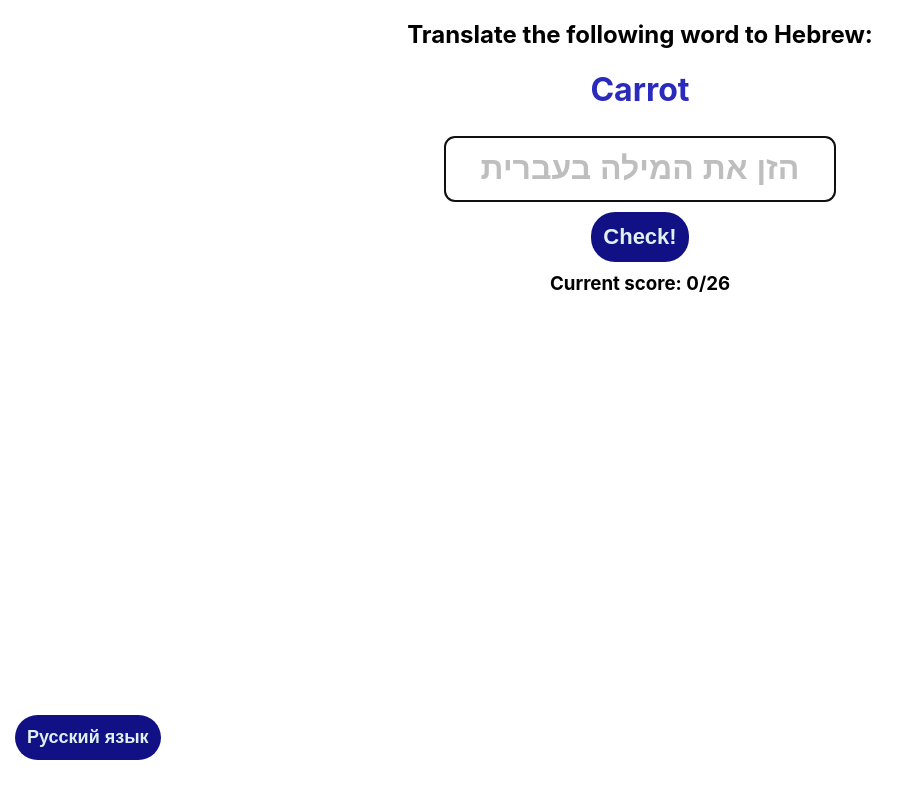
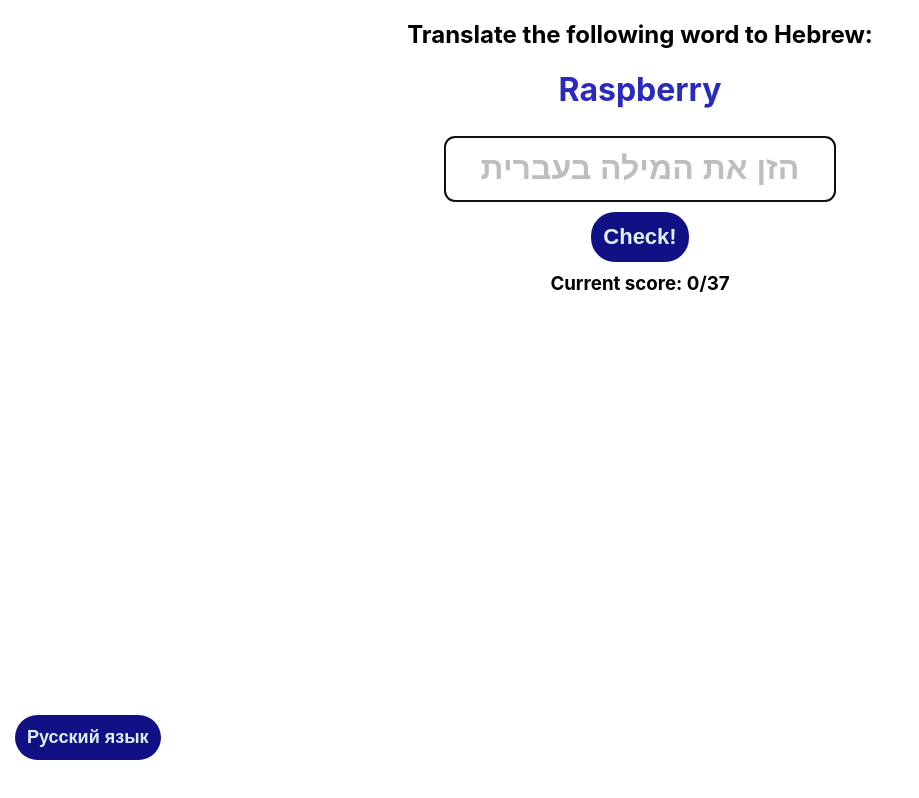
Before and after one commit to EranLavan/s-sage-one, a React (Create React App) app: page / in a window 1280 px wide. Shown: the top 798 px of the page, without its empty margins (0-919 px from the left). Built offline with nearby package versions, Linux system fonts and the light colour scheme.

Commit message:
modified:   src/data/words.js

```diff
--- a/src/data/words.js
+++ b/src/data/words.js
@@ -259,9 +259,118 @@ const words = [
     category: 'grocery'
   },
 
+  {
+    id: 27,
+    english: 'Beverage',
+    russian: 'Напиток',
+    hebrew: 'משקא',
+    pronuncEng: 'mashkE',
+    pronuncRus: 'машкЕ',
+    category: 'grocery'
+  },
+
+  {
+    id: 28,
+    english: 'Beer',
+    russian: 'Пиво',
+    hebrew: 'בירה',
+    pronuncEng: 'bira',
+    pronuncRus: 'бИра',
+    category: 'grocery'
+  },
+
+  {
+    id: 29,
+    english: 'Wine',
+    russian: 'Вино',
+    hebrew: 'יין',
+    pronuncEng: 'yAin',
+    pronuncRus: 'Яин',
+    category: 'grocery'
+  },
+
+  {
+    id: 30,
+    english: 'Juice',
+    russian: 'Сок',
+    hebrew: 'מיץ',
+    pronuncEng: 'mitz',
+    pronuncRus: 'миц',
+    category: 'grocery'
+  },
+
+  {
+    id: 31,
+    english: 'Water',
+    russian: 'Вода',
+    hebrew: 'מים',
+    pronuncEng: 'mAim',
+    pronuncRus: 'мАим',
+    category: 'grocery'
+  },
+
+  {
+    id: 32,
+    english: 'Tea',
+    russian: 'Чай',
+    hebrew: 'תה',
+    pronuncEng: 'te',
+    pronuncRus: 'тэ',
+    category: 'grocery'
+  },
+
+  {
+    id: 33,
+    english: 'Coffee',
+    russian: 'Кофе',
+    hebrew: 'קפה',
+    pronuncEng: 'KafE',
+    pronuncRus: 'кафЭ',
+    category: 'grocery'
+  },
+
+  {
+    id: 34,
+    english: 'Bread',
+    russian: 'Хлеб',
+    hebrew: 'לחם',
+    pronuncEng: 'lekhem',
+    pronuncRus: 'лехем',
+    category: 'grocery'
+  },
+
+  {
+    id: 35,
+    english: 'Sugar',
+    russian: 'Сахар',
+    hebrew: 'סוכר',
+    pronuncEng: 'sukAr',
+    pronuncRus: 'сукАр',
+    category: 'grocery'
+  },
+
+  {
+    id: 36,
+    english: 'Salt',
+    russian: 'Соль',
+    hebrew: 'מלח',
+    pronuncEng: 'mElakh',
+    pronuncRus: 'мЕлах',
+    category: 'grocery'
+  },
+
+  {
+    id: 37,
+    english: 'Cheese',
+    russian: 'Сыр',
+    hebrew: 'גבינה',
+    pronuncEng: 'gvinA',
+    pronuncRus: 'гвинА',
+    category: 'grocery'
+  },
 
     {
-      id: 27,
+      id: 38,
       english: '',
       russian: '',
       hebrew: '',
```
